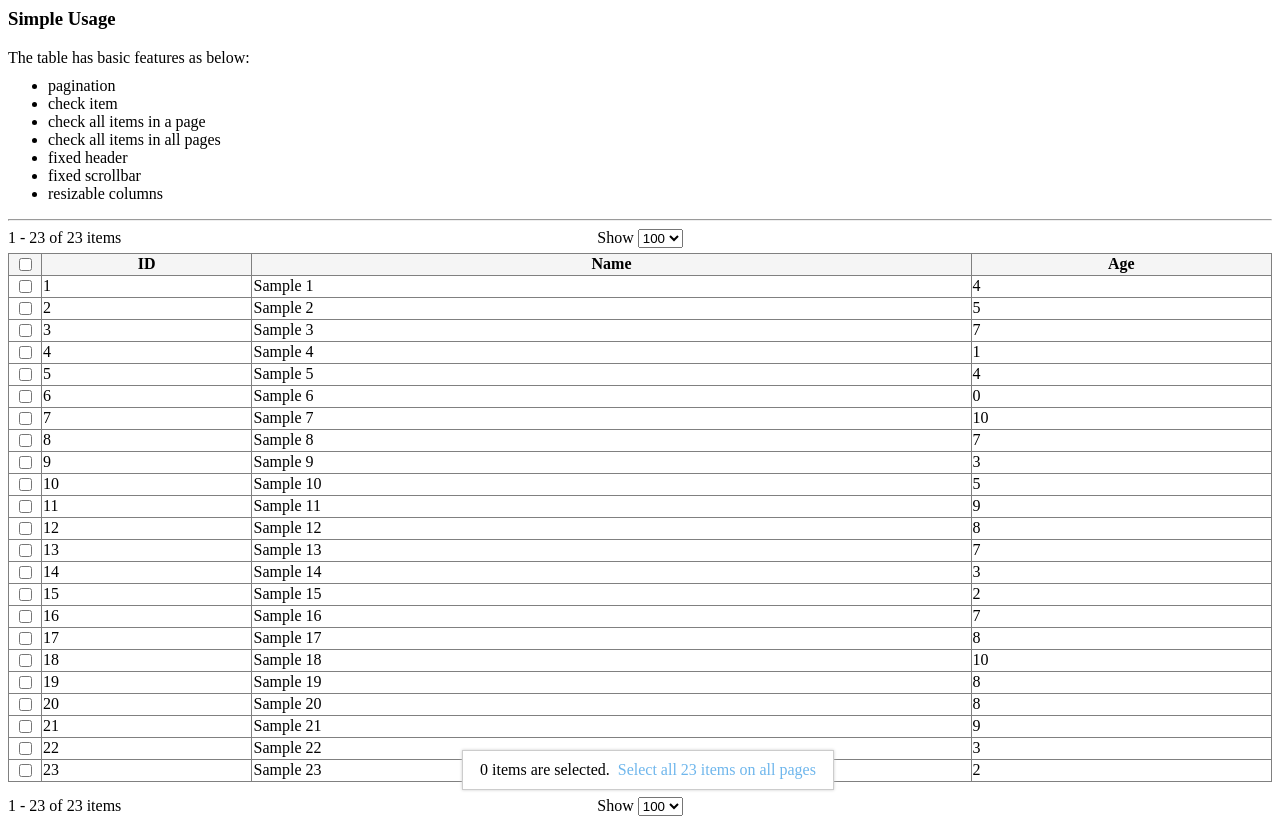
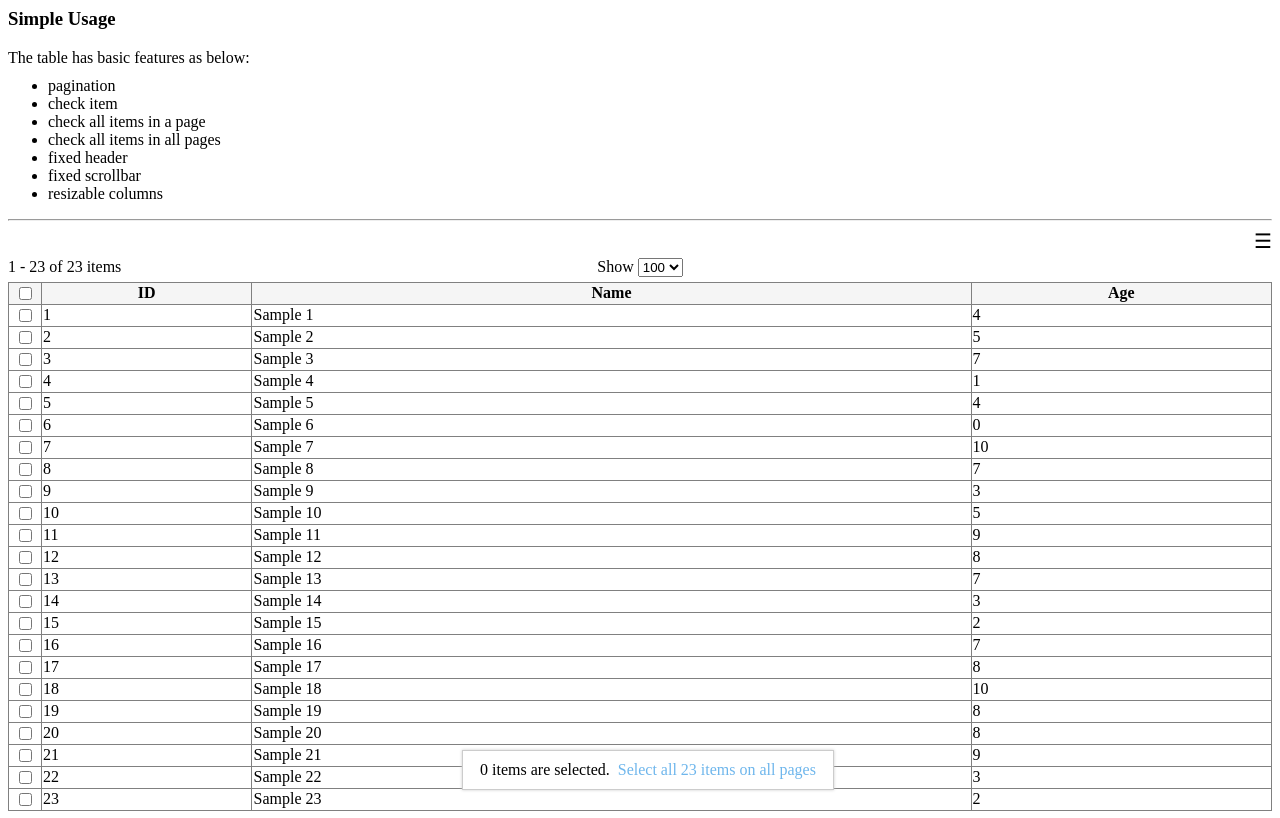
Before and after one commit to huymach91/hm-ngx-simple-table, an Angular app: page / in a window 1280 px wide. Shown: the top 818 px of the page. Built offline with nearby package versions, Linux system fonts and the light colour scheme.

Commit message:
2 files modified

```diff
--- a/src/app/ngx-simple-table/ngx-simple-table.component.html
+++ b/src/app/ngx-simple-table/ngx-simple-table.component.html
@@ -17,6 +17,7 @@
       >
     </div>
   </div>
+  <div class="text-right"><span class="column-selector">&#9776;</span></div>
   <pages
     [currentPage]="currentPage"
     [pageSize]="pageSize"
--- a/src/app/ngx-simple-table/ngx-simple-table.component.scss
+++ b/src/app/ngx-simple-table/ngx-simple-table.component.scss
@@ -77,3 +77,11 @@
   color: #6eb6ec;
   cursor: pointer;
 }
+
+.column-selector {
+  font-size: 20px;
+}
+
+.text-right {
+  text-align: right;
+}
```
